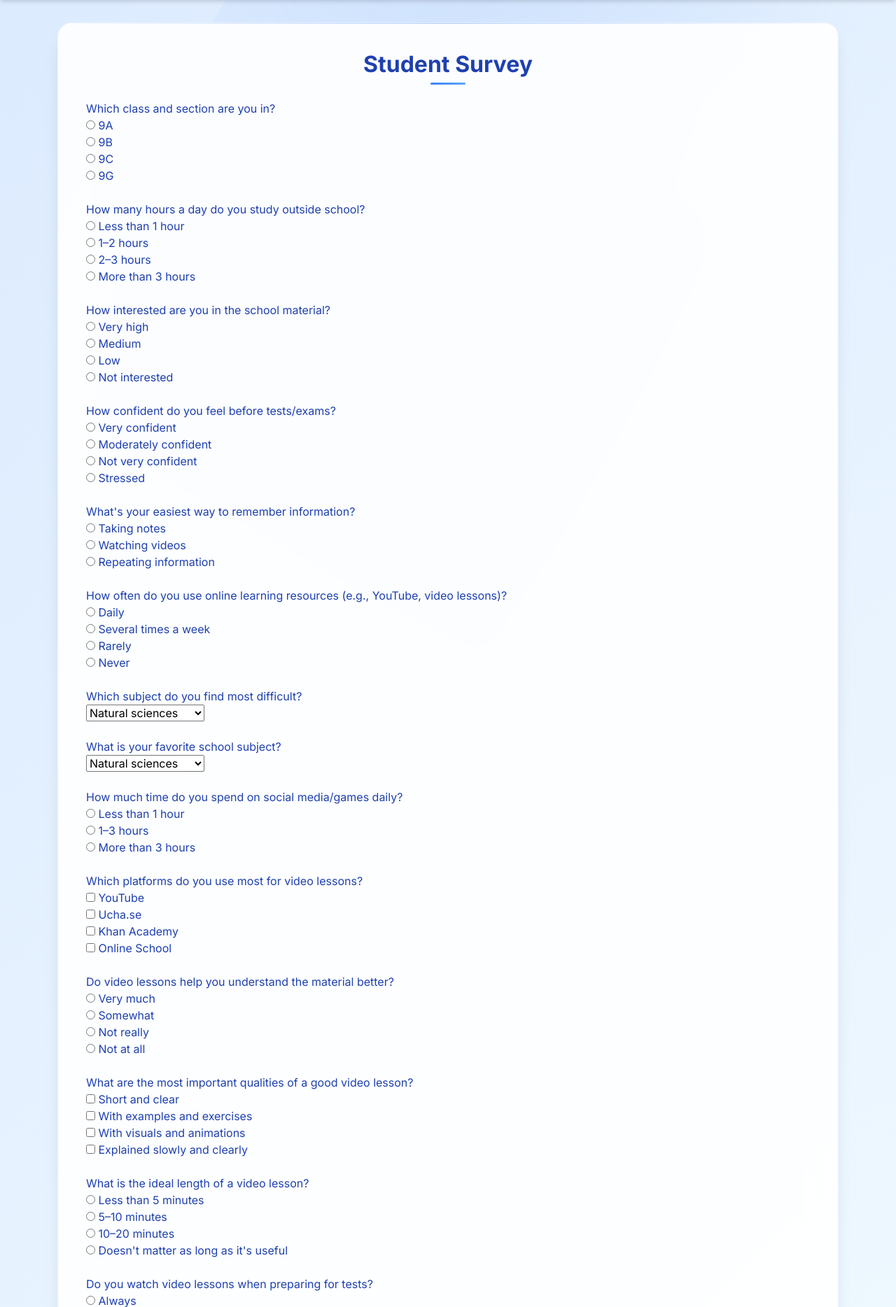
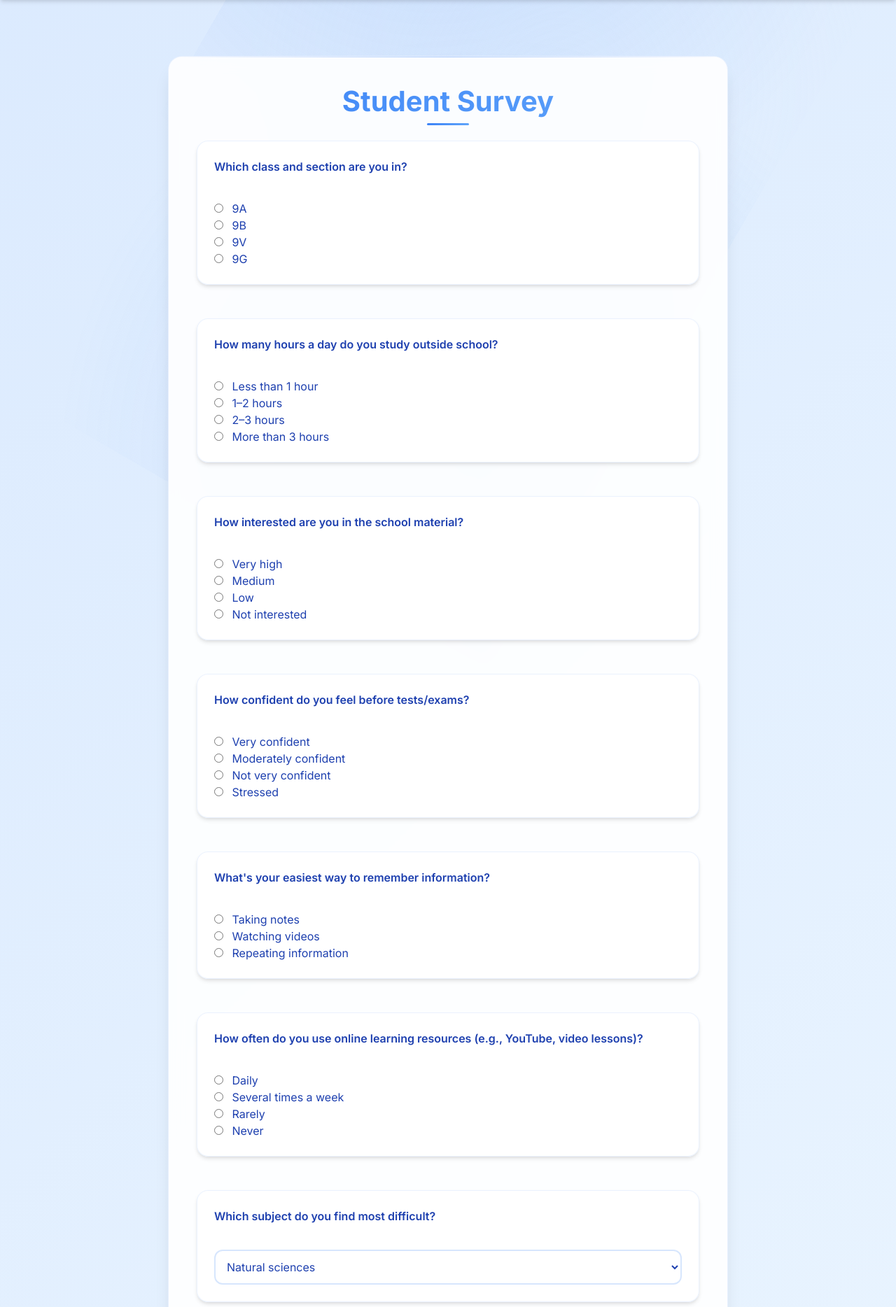
Before and after one commit to codingburgas/2425-11-g-pp-student-practices-assignment-team9, a Python web app: template My_path_team9/student/templates/survey.html in a window 1280 px wide. Shown: the part 172-2040 px from the top of the page at 70% size. Run offline with Jinja, Linux system fonts and the light colour scheme; the template is opened without the code that fills it, so the values that code supplies are empty; some libraries are stand-ins or nearby versions.

Commit message:
Update the design of the survey

```diff
--- a/My_path_team9/student/templates/survey.html
+++ b/My_path_team9/student/templates/survey.html
@@ -1,7 +1,150 @@
 {% extends "base.html" %}
 
 {% block content %}
+<style>
+form {
+  background: rgba(255, 255, 255, 0.9);
+  border-radius: 20px;
+  padding: 2.5rem;
+  max-width: 800px;
+  margin: 3rem auto;
+  box-shadow: var(--shadow-large);
+  backdrop-filter: blur(10px);
+  transition: all 0.3s ease;
+}
 
+body.dark-mode form {
+  background: rgba(50, 44, 84, 0.9);
+  color: #e4e0ff;
+  border: 1px solid rgba(255, 255, 255, 0.1);
+}
+
+h2 {
+  font-size: 2.5rem;
+  margin-bottom: 2rem;
+  text-align: center;
+  background: var(--gradient-primary);
+  -webkit-background-clip: text;
+  -webkit-text-fill-color: transparent;
+  background-clip: text;
+}
+
+
+.question {
+  margin-bottom: 2rem;
+}
+
+.question label {
+  font-weight: 600;
+  font-size: 1rem;
+  color: var(--dark-blue);
+  margin-bottom: 0.75rem;
+  display: block;
+}
+
+body.dark-mode .question label {
+  color: #cdbff0;
+}
+
+input[type="radio"],
+input[type="checkbox"] {
+  margin-right: 0.5rem;
+  accent-color: var(--primary-blue);
+}
+
+body.dark-mode input[type="radio"],
+body.dark-mode input[type="checkbox"] {
+  accent-color: #c49cf3;
+}
+
+select {
+  width: 100%;
+  padding: 0.75rem;
+  border-radius: 12px;
+  border: 2px solid rgba(59, 130, 246, 0.2);
+  background: rgba(255, 255, 255, 0.8);
+  color: var(--dark-blue);
+  transition: all 0.3s ease;
+}
+
+body.dark-mode select {
+  background-color: #443c71;
+  color: #ffffff;
+  border: 1px solid rgba(255, 255, 255, 0.2);
+}
+
+button[type="submit"] {
+  background: var(--gradient-primary);
+  color: #fff;
+  font-weight: 600;
+  font-size: 1rem;
+  padding: 0.875rem 2rem;
+  border-radius: 12px;
+  border: none;
+  display: block;
+  margin: 2rem auto 0 auto;
+  cursor: pointer;
+  transition: all 0.3s ease;
+}
+
+button[type="submit"]:hover {
+  transform: translateY(-2px);
+  box-shadow: var(--shadow-medium);
+}
+
+body.dark-mode button[type="submit"] {
+  background: linear-gradient(135deg, #8F87F1, #C49CF3);
+}
+.question {
+  background: rgba(255, 255, 255, 0.85);
+  padding: 1.5rem;
+  margin-bottom: 1.5rem;
+  border-radius: 16px;
+  box-shadow: var(--shadow-light);
+  border: 1px solid rgba(59, 130, 246, 0.1);
+  transition: all 0.3s ease;
+}
+
+body.dark-mode .question {
+  background: rgba(50, 44, 84, 0.9);
+  color: #e4e0ff;
+  border: 1px solid rgba(255, 255, 255, 0.1);
+  box-shadow: 0 0 10px rgba(255, 255, 255, 0.05);
+}
+
+.question:hover {
+  transform: translateY(-4px);
+  box-shadow: var(--shadow-medium);
+}
+.question input:checked + label {
+  font-weight: bold;
+  color: var(--primary-blue);
+}
+form h2 {
+  font-size: 2.5rem;
+  text-align: center;
+  background: var(--gradient-primary);
+  -webkit-background-clip: text;
+  -webkit-text-fill-color: transparent;
+  background-clip: text;
+  position: relative;
+  margin-bottom: 2rem;
+}
+
+form h2::after {
+  content: '';
+  position: absolute;
+  bottom: -10px;
+  left: 50%;
+  transform: translateX(-50%);
+  width: 60px;
+  height: 3px;
+  background: var(--gradient-primary);
+  border-radius: 2px;
+}
+
+
+</style>
 <form action="{{ url_for('student.survey') }}" method="POST">
     {{ form.csrf_token }}
 
@@ -11,7 +154,7 @@
         <label>Which class and section are you in?</label><br>
         <input type="radio" name="class_section" value="9A"> 9A<br>
         <input type="radio" name="class_section" value="9B"> 9B<br>
-        <input type="radio" name="class_section" value="9C"> 9C<br>
+        <input type="radio" name="class_section" value="9C"> 9V<br>
         <input type="radio" name="class_section" value="9G"> 9G
     </div>
 <br>
```
